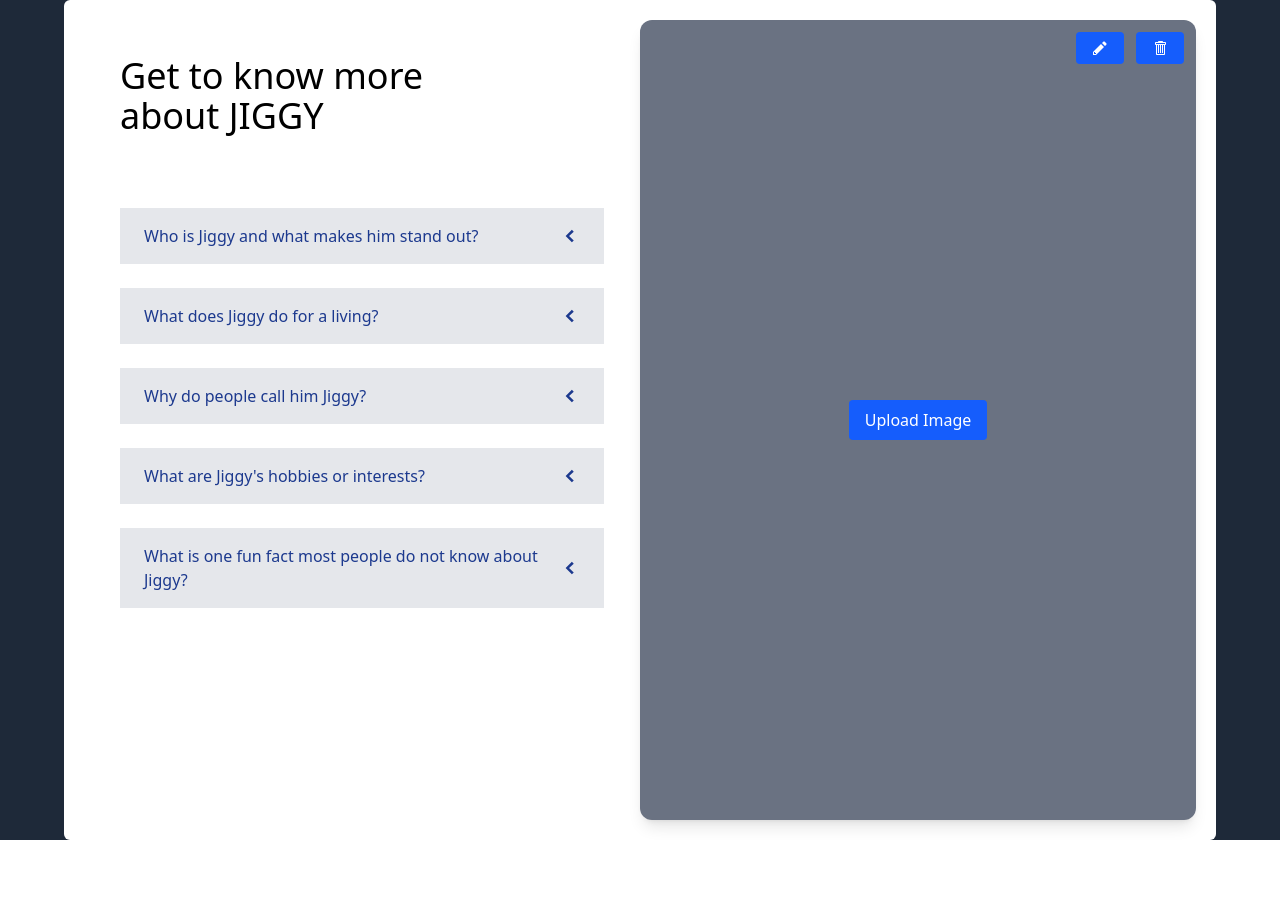
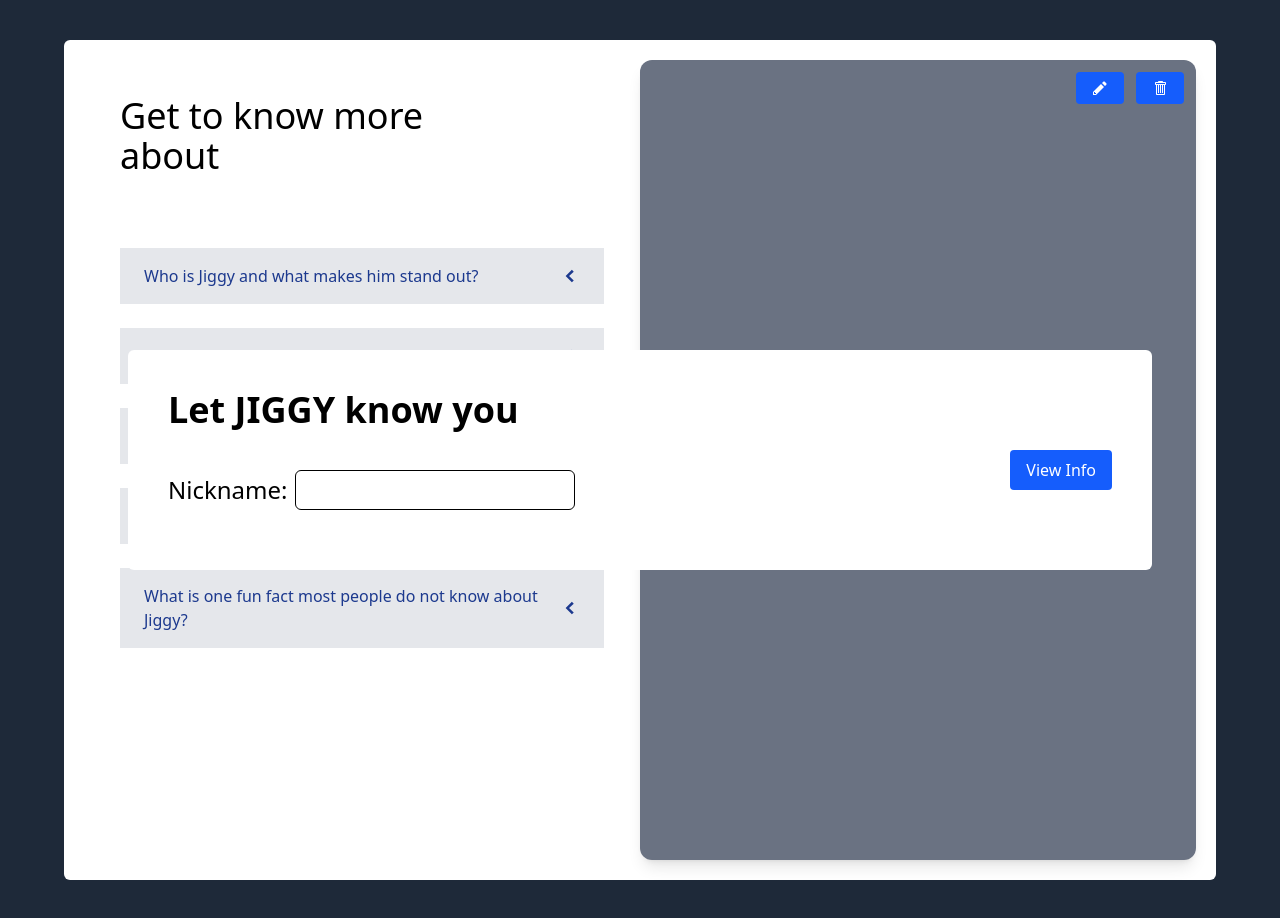
Before and after one commit to vickcodes001/accordion, a React (Vite) app: page / in a window 1280 px wide. Before the commit the page ends 840 px from the top, so only its background shows below. Built offline with nearby package versions, Linux system fonts and the light colour scheme.

Commit message:
Added a new User file, that allows the user type in his name and it reflects on the dashboard

```diff
--- a/src/App.js
+++ b/src/App.js
@@ -1,4 +1,6 @@
+import { useState } from "react";
 import Accordion from "./components/Accordion";
+import User from "./components/userDetail/user";
 
 const items = [
   {
@@ -34,9 +36,19 @@ const items = [
 ];
 
 function App() {
+  const [sharedData, setSharedData] = useState("")
+  const [showOverlay, setShowOverlay] = useState(true)
+
+  const handleOverlay = (data) => {
+    setSharedData(data)
+    setShowOverlay(false)
+  }
   return (
-    <div className="flex min-h-screen items-center justify-center bg-gray-800">
-      <Accordion items={items} />
+    <div className="flex min-h-screen items-center justify-center relative bg-gray-800 py-10">
+      <div className="flex items-center justify-center absolute z-30 w-full h-full bg-gra-800/95">
+        {showOverlay && <User onSubmit={handleOverlay} />}
+      </div>
+      <Accordion items={items} sharedData={sharedData} />
     </div>
   );
 }
--- /dev/null
+++ b/src/components/userDetail/User.js
@@ -0,0 +1,98 @@
+import React, { useState } from "react";
+
+const User = ({ onSubmit }) => {
+  const [inputValue, setInputValue] = useState("");
+  const [data, setData] = useState({
+    quality: "",
+    occupation: "",
+    reason: "",
+    hobbies: "",
+    fact: "",
+  });
+
+  // const handleSubmit = (e) => {
+  //   e.preventDefault();
+  //   if (name && data) {
+  //     onSubmit({ name, data });
+  //     setName("");
+  //     setData("");
+  //   }
+  // };
+
+  const textStyling =
+    "border rounded-md p-2 w-full text-[12px] lg:text-[20px] outline-none mb-2 lg:h-20";
+
+  const handleUserChange = (e) => {
+    setInputValue(e.target.value)
+  };
+
+  const handleClick = () => {
+    onSubmit(inputValue)
+  }
+
+  return (
+    <>
+      <div className="flex flex-col items-center justify-center gap-5 w-[80%] py-10 lg:px-10 bg-white rounded-md relative">
+        <h3 className="text-xl font-bold lg:w-full lg:text-4xl">
+          Let JIGGY know you
+        </h3>
+        <form
+          // onSubmit={handleSubmit}
+          className="flex flex-col items-center lg:items-start lg:w-full justify-center gap-10 h-[100%] lg:py-5"
+        >
+          {/* input */}
+          <div className="flex items-center justify-center gap-2 lg:text-2xl">
+            <label htmlFor="username">Nickname:</label>
+            <input
+              type="text"
+              id="username"
+              value={inputValue}
+              onChange={handleUserChange}
+              className="border rounded-md p-2 w-40 h-7 lg:w-70 lg:h-10 text-[12px] lg:text-[20px] outline-none"
+            />
+          </div>
+          {/* textarea */}
+          {/* <div className="flex flex-col items-center justify-center lg:flex-row lg:items-start lg:justify-between lg:gap-10 w-[90%] lg:w-full text-center lg:text-2xl lg:text-start object-contain h-full">
+            <div className="flex flex-col gap-3 lg:w-1/2">
+              <label htmlFor="bio1">What makes you stand out?</label>
+              <textarea
+                id="bio1"
+                // value={data.quality}
+                className={textStyling}
+              />
+              <label htmlFor="bio2">What do you do for a living?</label>
+              <textarea
+                id="bio2"
+                value={data.occupation}
+                className={textStyling}
+              />
+              <label htmlFor="bio3">
+                Why do people call you that nickname?
+              </label>
+              <textarea id="bio3" value={data.reason} className={textStyling} />
+            </div>
+
+            <div className="flex flex-col gap-3 lg:w-1/2">
+              <label htmlFor="bio4">What are your hobbies/interests?</label>
+              <textarea
+                id="bio4"
+                value={data.hobbies}
+                className={textStyling}
+              />
+              <label htmlFor="bio5">
+                What is one fun fat most people don&apos;t know about you?
+              </label>
+              <textarea id="bio5" value={data.fact} className={textStyling} />
+            </div>
+          </div> */}
+        </form>
+        <button
+          onClick={handleClick} className="px-4 py-2 bg-blue-600 lg:absolute lg:right-10 lg:bottom-20 text-white rounded cursor-pointer">
+          View Info
+        </button>
+      </div>
+    </>
+  );
+};
+
+export default User;
```
Also changed, not shown: src/components/Accordion.js (+38 -23 lines).
